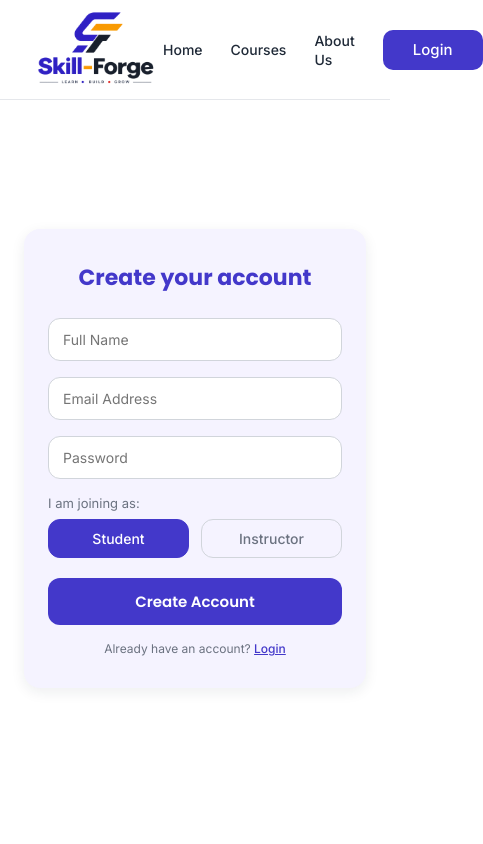
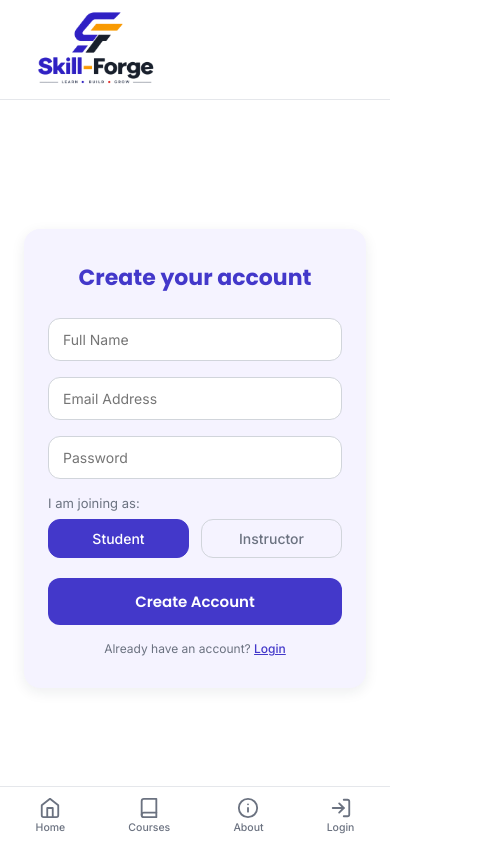
Before and after one commit to Hadia-Waseem-05/Skill-Forge, a plain HTML site: page Frontend/register.html in a window 390 px wide. Shown: the whole page, 483 px wide, since content can reach past the window. Drawn offline with Linux system fonts and the light colour scheme.

Commit message:
add responsiveness

```diff
--- a/Backend/controllers/authControllers.js
+++ b/Backend/controllers/authControllers.js
@@ -38,6 +38,7 @@ export const register = async (req, res) => {
                 name: user.name,
                 email: user.email,
                 role: user.role,
+                avatar: user.avatar,
             },
         });
     } catch (error) {
@@ -76,6 +77,7 @@ export const login = async (req, res) => {
                 name: user.name,
                 email: user.email,
                 role: user.role,
+                avatar: user.avatar,
             },
         });
     } catch (error) {
--- a/Backend/models/Users.js
+++ b/Backend/models/Users.js
@@ -30,7 +30,7 @@ const userSchema = new mongoose.Schema(
          },
          avatar: {
            type: String,
-           default: "https://api.dicebear.com/7.x/initials/svg?seed=User",
+           default: "",
          },
     },
     {
--- a/Frontend/auth.js
+++ b/Frontend/auth.js
@@ -48,6 +48,7 @@ if (loginForm) {
             localStorage.setItem("role", data.user.role);
             localStorage.setItem("userId", data.user.id);
             localStorage.setItem("name", data.user.name);
+            localStorage.setItem("avatar", data.user.avatar);
 
             redirectByRole(data.user.role);
         } catch (err) {
@@ -93,6 +94,7 @@ if (registerForm) {
             localStorage.setItem("role", data.user.role);
             localStorage.setItem("userId", data.user.id);
             localStorage.setItem("name", data.user.name);
+            localStorage.setItem("avatar", data.user.avatar);
 
             redirectByRole(data.user.role);
         } catch (err) {
--- a/Frontend/index.html
+++ b/Frontend/index.html
@@ -4,6 +4,7 @@
     <meta charset="UTF-8">
     <meta name="viewport" content="width=device-width, initial-scale=1.0">
     <title>SkillForge - Learn. Build. Grow.</title>
+    <link rel="icon" type="image/png" href="skillforge-bg.png">
     <link rel="stylesheet" href="login-style.css">
     <link rel="stylesheet" href="courses-style.css">
     <link rel="stylesheet" href="style.css">
--- a/Frontend/navbar.js
+++ b/Frontend/navbar.js
@@ -5,22 +5,45 @@ function initNavbar() {
     const token = localStorage.getItem("token");
     const name = localStorage.getItem("name");
     const role = localStorage.getItem("role");
+    const avatar = localStorage.getItem("avatar");
 
     const dashboardUrl = role === "instructor" ? "dashboard-instructor.html" : "dashboard-student.html";
 
     const authSection = token && name
         ? `
+            <li><a href="${dashboardUrl}" class="nav-links">Dashboard</a></li>
             <li class="nav-user">
-                <a href="${dashboardUrl}" class="nav-username">Hi, ${name.split(" ")[0]}</a>
+                <img class="nav-avatar" src="${avatar}" alt="user avatar"/>
+                <div class="nav-username">Hi, ${name.split(" ")[0]}</div>
             </li>
             <li><button id="logoutBtn" class="btn nav-logout-btn">Logout</button></li>
           `
         : `<li><a href="login.html" class="btn nav-login-btn">Login</a></li>`;
 
+    // ---- Bottom tab bar (mobile only) ----
+    const authTab = token && name
+        ? `
+            <a href="${dashboardUrl}" class="bottom-nav-item">
+                ${icon("dashboard")}
+                <span>Dashboard</span>
+            </a>
+            <button id="logoutBtnMobile" class="bottom-nav-item">
+                ${icon("logout")}
+                <span>Logout</span>
+            </button>
+          `
+        : `
+            <a href="login.html" class="bottom-nav-item">
+                ${icon("login")}
+                <span>Login</span>
+            </a>
+          `;
+
     placeholder.innerHTML = `
         <nav class="navbar">
             <div class="logo">
-            <a href="index.html"><image src="skillforge.png" class="nav-logo"/></a></div>
+                <a href="index.html"><img src="skillforge.png" class="nav-logo" alt="SkillForge"/></a>
+            </div>
             <ul class="nav-links">
                 <li><a href="index.html">Home</a></li>
                 <li><a href="index.html#courses" class="nav-scroll-link" data-target="courses">Courses</a></li>
@@ -28,13 +51,50 @@ function initNavbar() {
                 ${authSection}
             </ul>
         </nav>
+
+        <nav class="bottom-nav">
+            <a href="index.html" class="bottom-nav-item">
+                ${icon("home")}
+                <span>Home</span>
+            </a>
+            <a href="index.html#courses" class="bottom-nav-item nav-scroll-link" data-target="courses">
+                ${icon("courses")}
+                <span>Courses</span>
+            </a>
+            <a href="index.html#about" class="bottom-nav-item nav-scroll-link" data-target="about">
+                ${icon("about")}
+                <span>About</span>
+            </a>
+            ${authTab}
+        </nav>
     `;
 
     if (token && name) {
         document.getElementById("logoutBtn").addEventListener("click", logoutUser);
+        document.getElementById("logoutBtnMobile")?.addEventListener("click", logoutUser);
     }
 
+    highlightActiveTab();
     attachScrollLinks();
+}
+
+function icon(name) {
+    const icons = {
+        home: `<svg viewBox="0 0 24 24" fill="none" stroke="currentColor" stroke-width="2" stroke-linecap="round" stroke-linejoin="round"><path d="M3 9l9-7 9 7v11a2 2 0 0 1-2 2H5a2 2 0 0 1-2-2z"/><path d="M9 22V12h6v10"/></svg>`,
+        courses: `<svg viewBox="0 0 24 24" fill="none" stroke="currentColor" stroke-width="2" stroke-linecap="round" stroke-linejoin="round"><path d="M4 19.5A2.5 2.5 0 0 1 6.5 17H20"/><path d="M6.5 2H20v20H6.5A2.5 2.5 0 0 1 4 19.5v-15A2.5 2.5 0 0 1 6.5 2z"/></svg>`,
+        about: `<svg viewBox="0 0 24 24" fill="none" stroke="currentColor" stroke-width="2" stroke-linecap="round" stroke-linejoin="round"><circle cx="12" cy="12" r="10"/><path d="M12 16v-4"/><path d="M12 8h.01"/></svg>`,
+        dashboard: `<svg viewBox="0 0 24 24" fill="none" stroke="currentColor" stroke-width="2" stroke-linecap="round" stroke-linejoin="round"><rect x="3" y="3" width="7" height="9"/><rect x="14" y="3" width="7" height="5"/><rect x="14" y="12" width="7" height="9"/><rect x="3" y="16" width="7" height="5"/></svg>`,
+        login: `<svg viewBox="0 0 24 24" fill="none" stroke="currentColor" stroke-width="2" stroke-linecap="round" stroke-linejoin="round"><path d="M15 3h4a2 2 0 0 1 2 2v14a2 2 0 0 1-2 2h-4"/><path d="M10 17l5-5-5-5"/><path d="M15 12H3"/></svg>`,
+        logout: `<svg viewBox="0 0 24 24" fill="none" stroke="currentColor" stroke-width="2" stroke-linecap="round" stroke-linejoin="round"><path d="M9 21H5a2 2 0 0 1-2-2V5a2 2 0 0 1 2-2h4"/><path d="M16 17l5-5-5-5"/><path d="M21 12H9"/></svg>`,
+    };
+    return icons[name] || "";
+}
+
+function highlightActiveTab() {
+    const onIndexPage = window.location.pathname.endsWith("index.html") || window.location.pathname === "/";
+    if (!onIndexPage) return;
+    const homeTab = document.querySelector('.bottom-nav-item[href="index.html"]');
+    if (homeTab && !window.location.hash) homeTab.classList.add("active");
 }
 
 function logoutUser() {
@@ -42,6 +102,7 @@ function logoutUser() {
     localStorage.removeItem("role");
     localStorage.removeItem("userId");
     localStorage.removeItem("name");
+    localStorage.removeItem("avatar");
     window.location.href = "login.html";
 }
 
@@ -58,6 +119,8 @@ function attachScrollLinks() {
                 if (targetEl) {
                     e.preventDefault();
                     targetEl.scrollIntoView({ behavior: "smooth", block: "start" });
+                    document.querySelectorAll(".bottom-nav-item").forEach(el => el.classList.remove("active"));
+                    link.classList.add("active");
                 }
             }
         });
--- a/Frontend/style.css
+++ b/Frontend/style.css
@@ -26,6 +26,12 @@ body {
     background: #FFFFFF;
     font-size: 15px;
     overflow: visible;
+}
+
+@media  (max-width: 480px){
+   .body{
+     padding-bottom: 46px;
+   }
 }
 
 h1, h2, h3, button {
@@ -60,7 +66,16 @@ h1, h2, h3, button {
 .nav-username {
     color: var(--primary);
     font-weight: 600;
-    cursor: pointer;
+}
+
+@media (max-width: 480px) {
+    .nav-username {
+        max-width: 80px;
+        white-space: nowrap;
+        overflow: hidden;
+        text-overflow: ellipsis;
+        font-size: 12px;
+    }
 }
 
 .nav-login-btn::after {
@@ -134,6 +149,79 @@ h1, h2, h3, button {
 .nav-links a.nav-login-btn:hover {
     color: #FFFFFF;
     background: #362FA0;
+}
+
+.nav-avatar{
+    border-radius: 50%;
+    width: fit-content;
+    height: 30px;
+    padding: 4px;
+}
+
+    .bottom-nav {
+    display: none;
+}
+
+@media (max-width: 768px) {
+    .navbar .nav-links {
+        display: flex;
+        gap: 0;
+    }
+
+    .navbar .nav-links > li {
+        display: none;
+    }
+
+    .navbar .nav-links > li.nav-user {
+        display: flex;
+    }
+
+    .bottom-nav {
+        display: flex;
+        position: fixed;
+        bottom: 0;
+        left: 0;
+        right: 0;
+        z-index: 1000;
+        background: rgba(255, 255, 255, 0.96);
+        border-top: 1px solid var(--border);
+        backdrop-filter: blur(12px);
+        -webkit-backdrop-filter: blur(12px);
+        justify-content: space-around;
+        align-items: center;
+        padding: 6px 4px calc(6px + env(safe-area-inset-bottom));
+    }
+
+    .bottom-nav-item {
+        display: flex;
+        flex-direction: column;
+        align-items: center;
+        gap: 2px;
+        color: var(--text-secondary);
+        text-decoration: none;
+        font-size: 10.5px;
+        font-weight: 500;
+        background: none;
+        border: none;
+        cursor: pointer;
+        padding: 4px 6px;
+        border-radius: 8px;
+        transition: color 0.2s ease, background 0.2s ease;
+    }
+
+    .bottom-nav-item svg {
+        width: 22px;
+        height: 22px;
+    }
+
+    .bottom-nav-item.active,
+    .bottom-nav-item:hover {
+        color: var(--primary);
+    }
+
+    .bottom-nav-item.active {
+        background: var(--bg-card);
+    }
 }
 
 /* Layout */
@@ -323,6 +411,10 @@ form input:focus {
     transition: opacity 0.4s ease-out, transform 0.4s ease-out;
 }
 
+.course-card:hover{
+    box-shadow: 12px 12px 17px rgba(31, 41, 55, 0.08);
+}
+
 .course-card.visible {
     opacity: 1;
     transform: translateY(0);
@@ -450,6 +542,10 @@ html {
     font-weight: 600;
     color: var(--primary);
     margin-bottom: 8px;
+}
+
+.about-card:hover{
+    box-shadow: 12px 12px 17px rgba(31, 41, 55, 0.08);
 }
 
 .about-card p {
```
Also changed, not shown: Frontend/skillforge-bg.png (added).
